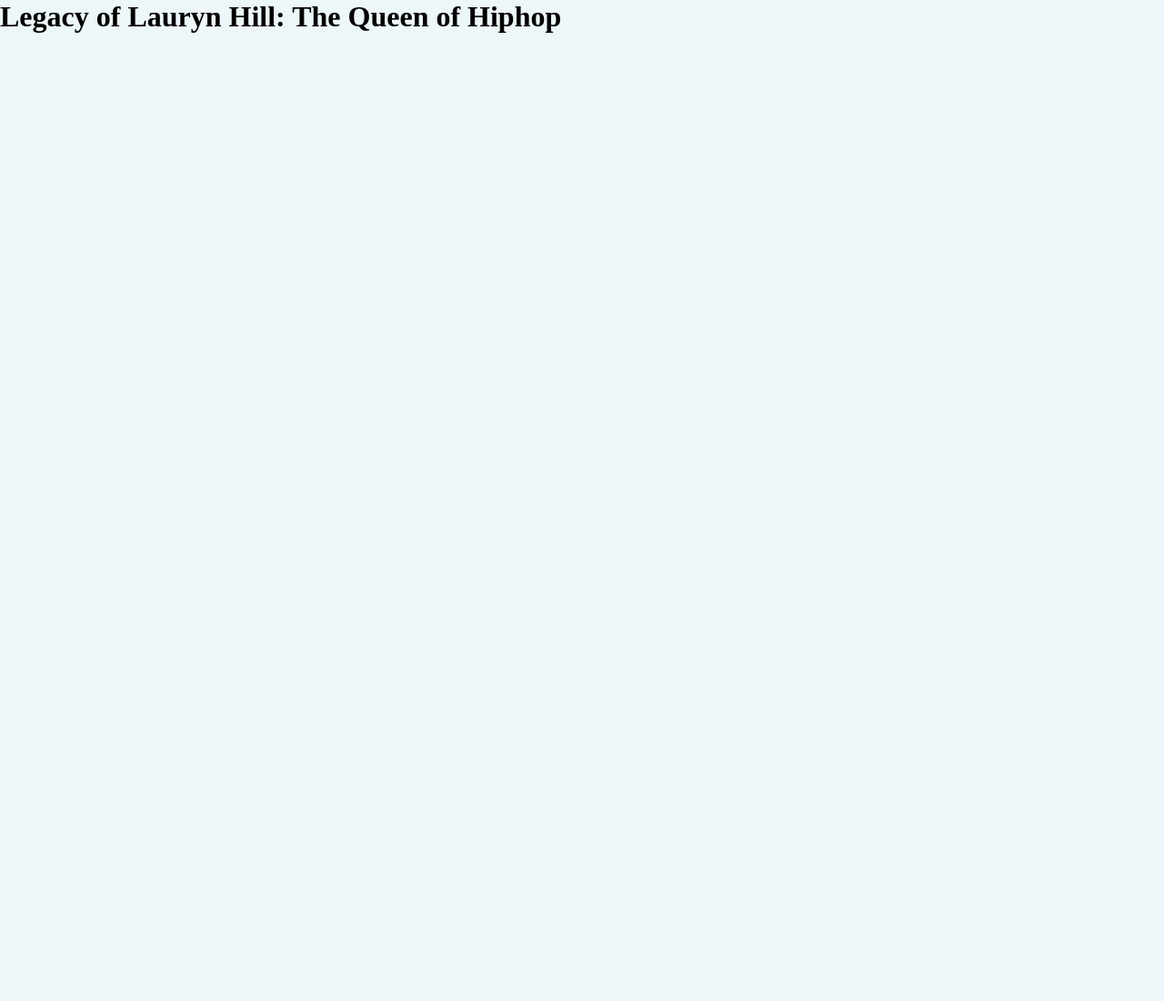
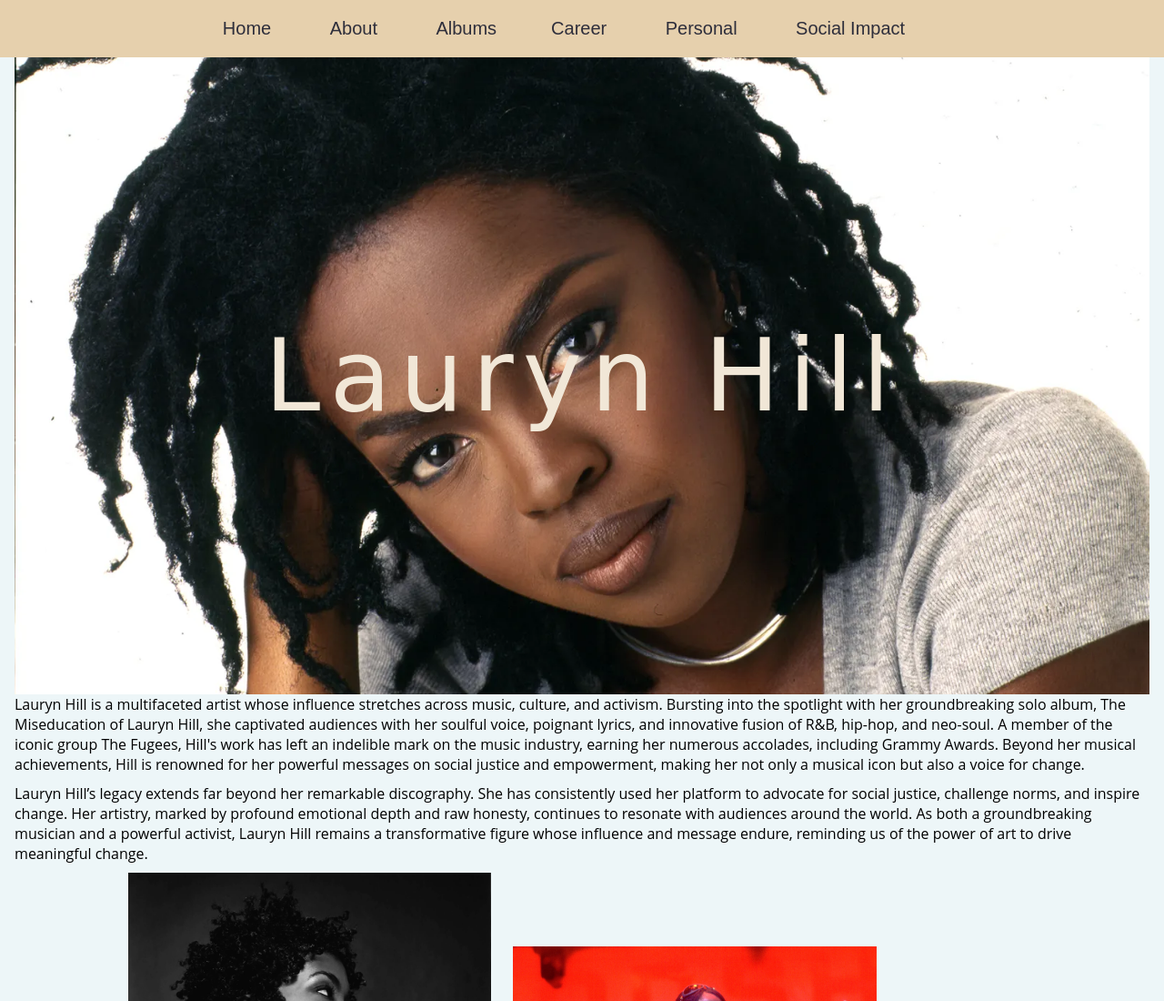
Before and after one commit to Lehigh-University-Design/p1-web-ring-sjm325, a plain HTML site: page webring.html in a window 1280 px wide. Shown: the top 1100 px of the page at 91% size. Before the commit the page ends 800 px from the top, so only its background shows below. Drawn offline with Linux system fonts and the light colour scheme.

Commit message:
moved to webring html

```diff
--- a/css/style.css
+++ b/css/style.css
@@ -78,7 +78,6 @@ main h1 {
 color: var(--header-color);
 margin-bottom: 15px;
 margin-top: 15px;
-border-spacing: 30px;
 }
 
 main p {
@@ -95,3 +94,7 @@ main p {
   margin-bottom: 20px;
 
 }
+#intro2 {
+
+
+}
--- a/webring.html
+++ b/webring.html
@@ -1,44 +1,60 @@
 <!DOCTYPE html>
-
 <html lang="en">
 
 <head>
-        <title>Lauryn Hill: The Queen of Hiphop</title>
+    <meta charset="UTF-8">
+    <meta name="viewport" content="width=device-width, initial-scale=1.0">
+    <title>Document</title>
     <link rel="stylesheet" href="css/style.css">
-        <meta name="keywords" content="lauryn hill, legacy, artist spotlight" />
-        <meta name="viewport" content="width=device-width, initial-scale=1.0">
 </head>
 
 <body>
-
-        <h1>Legacy of Lauryn Hill: The Queen of Hiphop</h1>
+    <nav id="head">
+        <ul class="ul-style">
+            <li>
+                <a href="index.html">Home</a>
+            </li>
+            <li>
+                <a href="about.html">About</a>
+            </li>
+            <li>
+                <a href="albums.html">Albums</a>
+            <li>
+                <a href="career.html">Career</a>
+            </li>
+            <li>
+                <a href="personal-life.html">Personal</a>
+            </li>
+            <li>
+                <a href="social-impact.html">Social Impact</a>
+            </li>
+            </li>
+        </ul>
+    </nav>
+    <main>
+        <div id="intro">
+            <h1>
+                Lauryn Hill
+            </h1>
+        </div>
+        <p>
+            Lauryn Hill is a multifaceted artist whose influence stretches across music, culture, and activism. Bursting into the spotlight with her groundbreaking solo album, The Miseducation of Lauryn Hill, she captivated audiences with her soulful voice, poignant lyrics, and innovative fusion of R&B, hip-hop, and neo-soul. A member of the iconic group The Fugees, Hill's work has left an indelible mark on the music industry, earning her numerous accolades, including Grammy Awards. Beyond her musical achievements, Hill is renowned for her powerful messages on social justice and empowerment, making her not only a musical icon but also a voice for change.
+        </p>
+        <p>
+            Lauryn Hill’s legacy extends far beyond her remarkable discography. She has consistently used her platform to advocate for social justice, challenge norms, and inspire change. Her artistry, marked by profound emotional depth and raw honesty, continues to resonate with audiences around the world. As both a groundbreaking musician and a powerful activist, Lauryn Hill remains a transformative figure whose influence and message endure, reminding us of the power of art to drive meaningful change.
+        </p>
+        <div id="gallery">
+            <img src="Images/LHphotoshoot.webp" alt="black and white photo of Lauryn Hill">
+            <img src="Images/LHonstage.jpg.webp" alt="photo of Lauryn Hill on stage">
+            <img src="Images/LHpurple.jpeg" alt="photo of Lauryn Hill in purple shirt">
+            <img src="Images/LHbluebackground.jpeg" alt="photo of Lauryn Hill pointing">
+        </div>
+        <div id="">
 
 
-        <main>
-
-
-
-
-
-
-
-
-
+        </div>
     </main>
-
-
-
-
-
-
-
 
 </body>
 
-
-
-
-
-
-
 </html>
```
Lines whose indentation alone changed are shown as unchanged.
